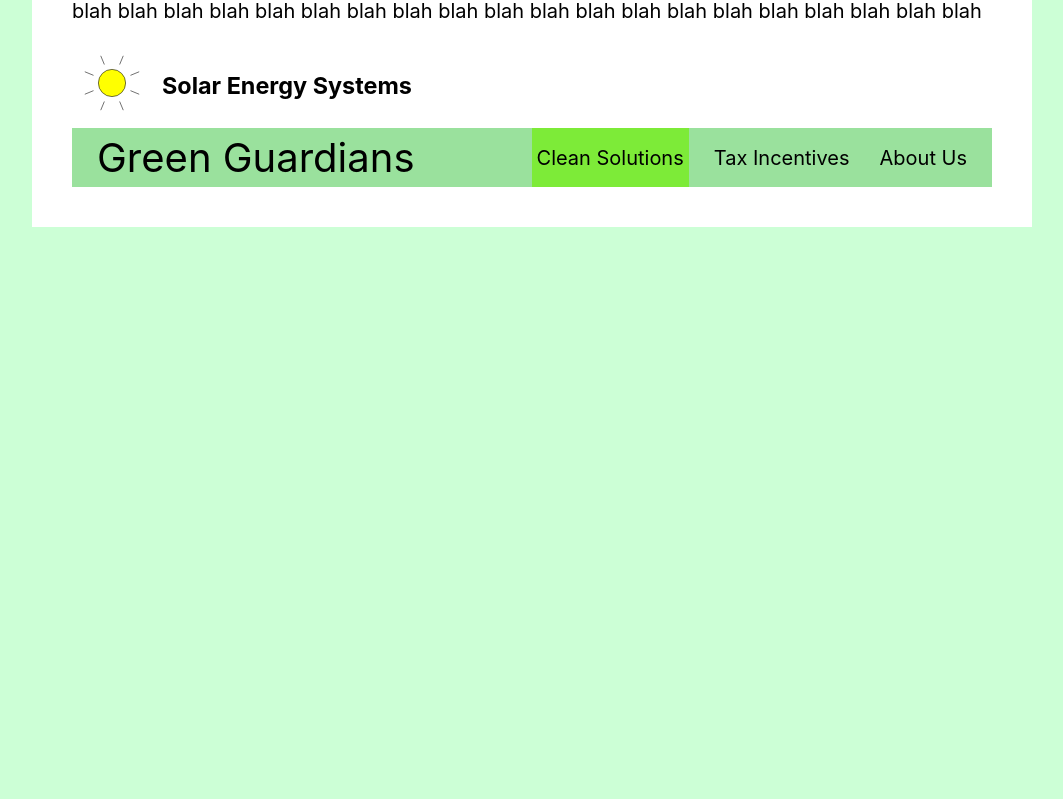
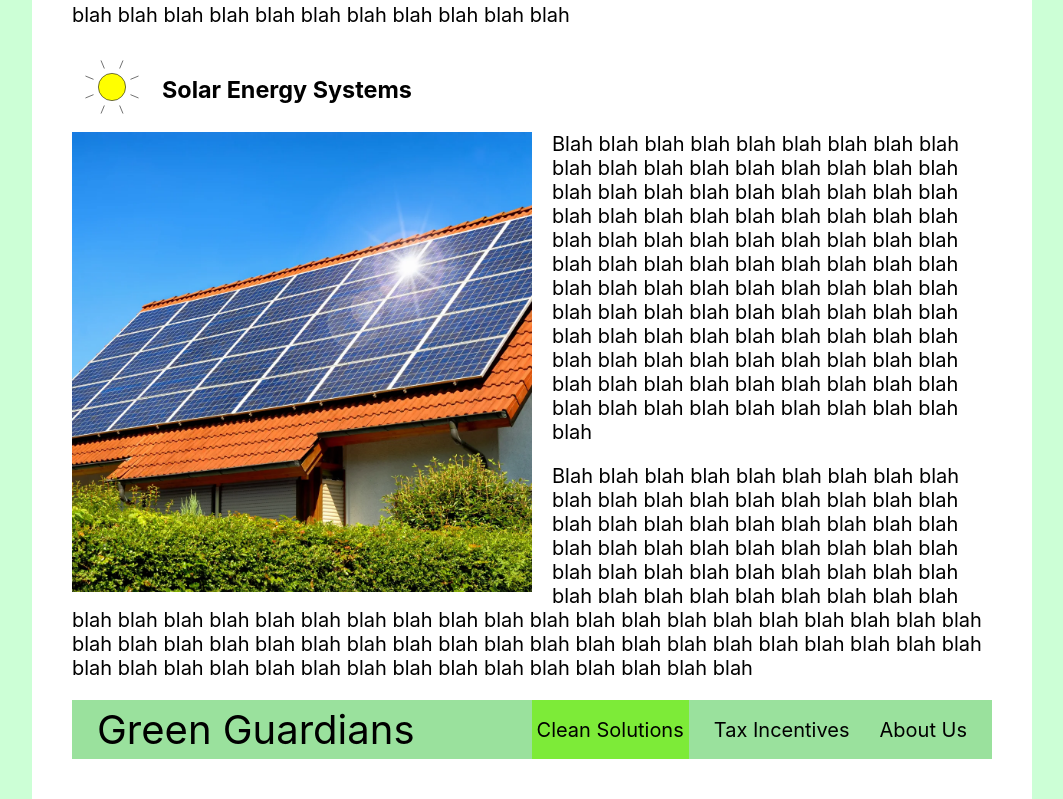
Before and after one commit to chonk9/webmaster23-24, a React (Create React App) app: page /clean-solutions in a window 1280 px wide. Shown: the part 770-1569 px from the top of the page, without its empty margins (108-1171 px from the left). Before the commit the page ends 997 px from the top, so only its background shows below. Built offline with nearby package versions, Linux system fonts and the light colour scheme.

Commit message:
Added solar energy image to Clean Solutions page

```diff
--- a/src/App.css
+++ b/src/App.css
@@ -75,6 +75,7 @@ body {
 
 p {
   text-align: left;
+  margin-top: 0;
 }
 
 .bold {
--- a/src/Pages/CleanSolutions.jsx
+++ b/src/Pages/CleanSolutions.jsx
@@ -4,7 +4,9 @@ import Footer from '../Components/footer';
 import WindAnimation from '../Components/windAnimation';
 import SunAnimation from '../Components/sunAnimation';
 import TextWrap from '../Components/textWrap.js';
+
 import homeTurbine from '../Images/homeTurbine.jpg'
+import solarPanels from '../Images/solarPanels.webp'
 
 export default function CleanSolutions() {
   return (<>
@@ -22,8 +24,15 @@ export default function CleanSolutions() {
             <p>Blah blah blah blah blah blah blah blah blah blah blah blah blah blah blah blah blah blah blah blah blah blah blah blah blah blah blah blah blah blah blah blah blah blah blah blah blah blah blah blah blah blah blah blah blah blah blah blah blah blah blah blah blah blah blah blah blah blah blah blah blah blah blah blah blah blah blah blah blah blah blah blah blah blah blah blah blah blah blah blah blah blah blah blah blah blah blah blah blah blah blah blah blah blah blah blah blah blah blah blah blah blah blah blah blah blah blah blah blah</p>
           </>}/>
         </div>
+
         <div className="solution">
           <SolutionHeading visual={SunAnimation} solutionName="Solar Energy Systems" />
+          <TextWrap wrappedSide="left" wrappedElt={<>
+            <img src={solarPanels}></img>
+          </>} textElt={<>
+            <p>Blah blah blah blah blah blah blah blah blah blah blah blah blah blah blah blah blah blah blah blah blah blah blah blah blah blah blah blah blah blah blah blah blah blah blah blah blah blah blah blah blah blah blah blah blah blah blah blah blah blah blah blah blah blah blah blah blah blah blah blah blah blah blah blah blah blah blah blah blah blah blah blah blah blah blah blah blah blah blah blah blah blah blah blah blah blah blah blah blah blah blah blah blah blah blah blah blah blah blah blah blah blah blah blah blah blah blah blah blah</p>
+            <p>Blah blah blah blah blah blah blah blah blah blah blah blah blah blah blah blah blah blah blah blah blah blah blah blah blah blah blah blah blah blah blah blah blah blah blah blah blah blah blah blah blah blah blah blah blah blah blah blah blah blah blah blah blah blah blah blah blah blah blah blah blah blah blah blah blah blah blah blah blah blah blah blah blah blah blah blah blah blah blah blah blah blah blah blah blah blah blah blah blah blah blah blah blah blah blah blah blah blah blah blah blah blah blah blah blah blah blah blah blah</p>
+          </>}/>
         </div>
       </div>
     </div>
```
Also changed, not shown: src/Images/solarPanels.webp (added).
